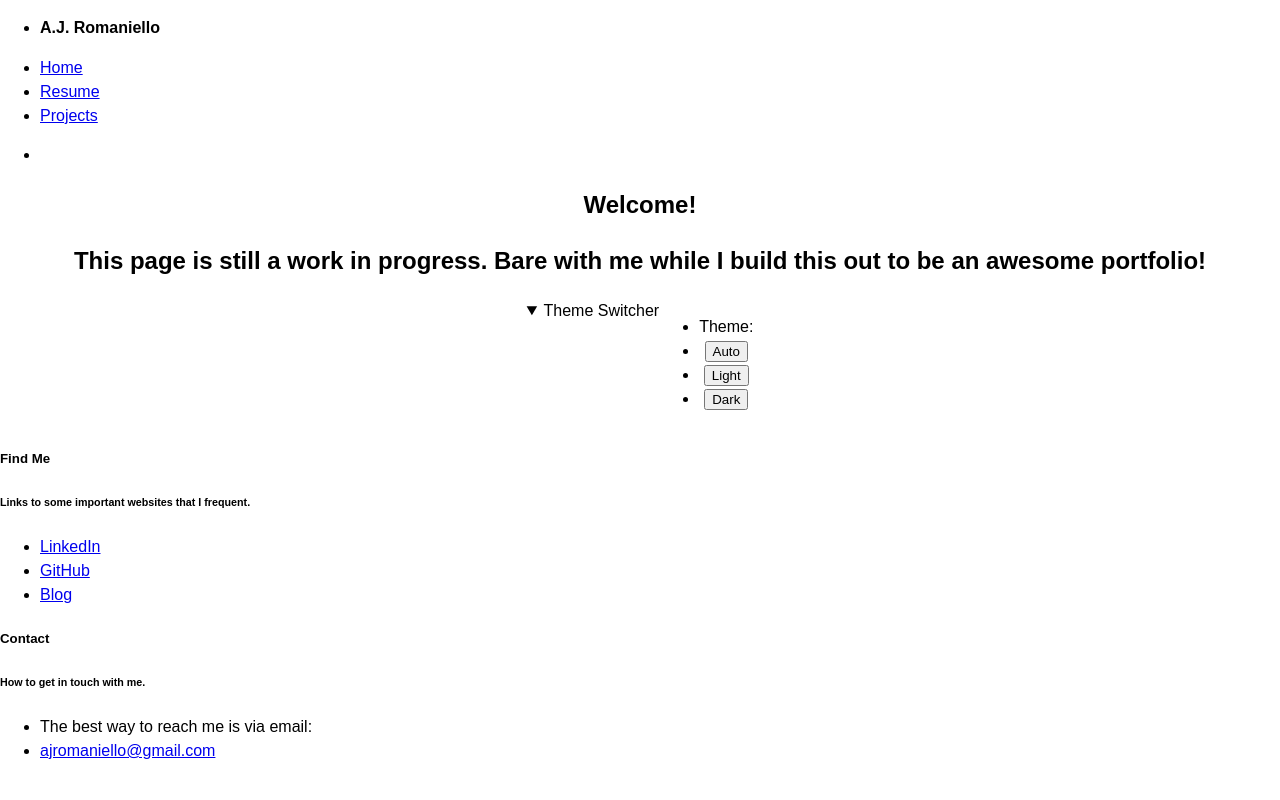
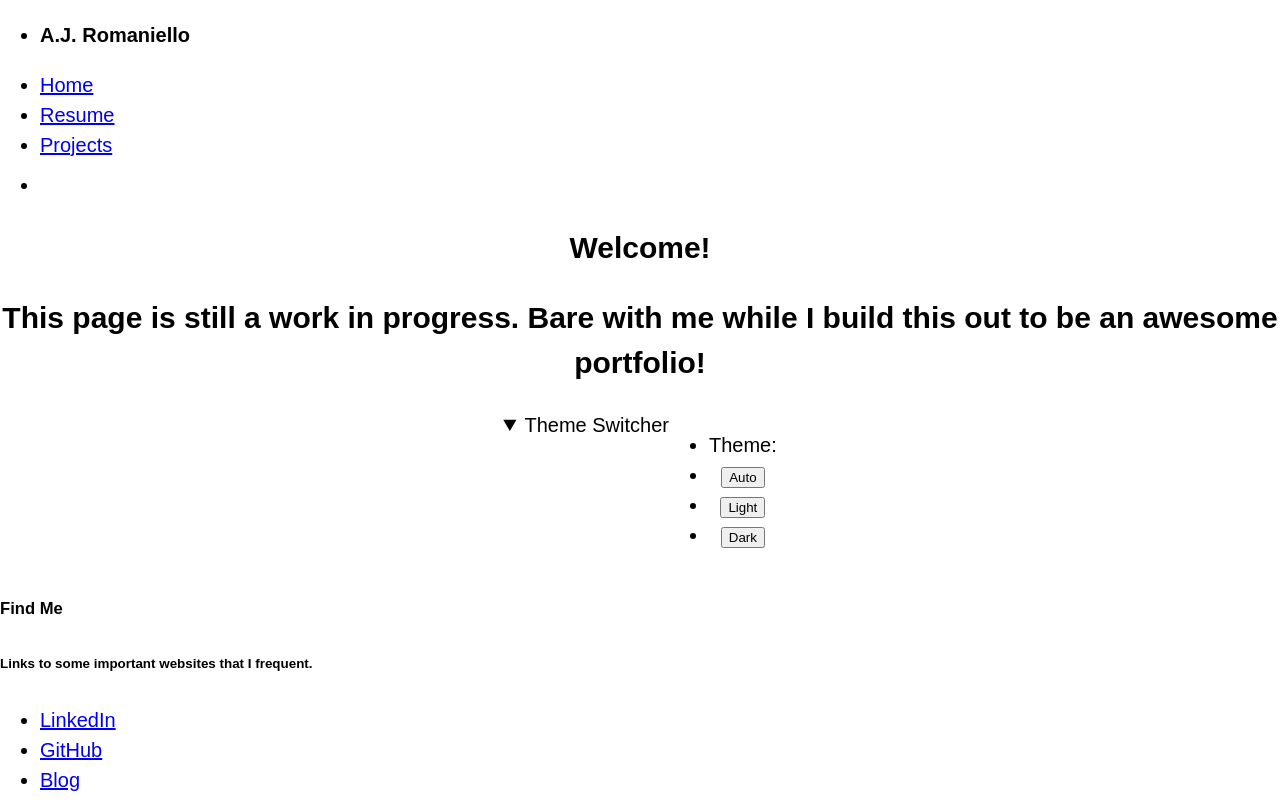
Before and after one commit to aj-rom/aj-rom.github.io, a React (Create React App) app: page /#/ in a window 1280 px wide. Shown: the top 800 px of the page. Built offline with nearby package versions, Linux system fonts and the light colour scheme.

Commit message:
add responsive spacing & typography, switch to rem

```diff
--- a/src/style/theme/default.css
+++ b/src/style/theme/default.css
@@ -11,9 +11,131 @@
     --text-spacing-vertical: 1.5rem;
     --section-spacing-vertical: calc(var(--spacing) * 2);
     --section-spacing-horizontal: var(--spacing);
-    --element-spacing-vertical: .75em;
-    --element-spacing-horizontal: 1em;
+    --element-spacing-vertical: .75rem;
+    --element-spacing-horizontal: 1rem;
     --grid-spacing-vertical: 0;
     --grid-spacing-horizontal: var(--spacing);
     --transition: .3s ease-in-out;
 }
+
+@media (min-width: 576px) {
+    :root {
+        --font-size: 17px;
+    }
+}
+
+@media (min-width: 768px) {
+    :root {
+        --font-size: 18px;
+    }
+}
+
+@media (min-width: 992px) {
+    :root {
+        --font-size: 19px;
+    }
+}
+
+@media (min-width: 1200px) {
+    :root {
+        --font-size: 20px;
+    }
+}
+
+@media (min-width: 576px) {
+    body > header,
+    body > main,
+    body > footer,
+    section {
+        --section-spacing-vertical: calc(var(--spacing) * 2.5);
+    }
+}
+
+@media (min-width: 768px) {
+    body > header,
+    body > main,
+    body > footer,
+    section {
+        --section-spacing-vertical: calc(var(--spacing) * 3);
+    }
+}
+
+@media (min-width: 992px) {
+    body > header,
+    body > main,
+    body > footer,
+    section {
+        --section-spacing-vertical: calc(var(--spacing) * 3.5);
+    }
+}
+
+@media (min-width: 1200px) {
+    body > header,
+    body > main,
+    body > footer,
+    section {
+        --section-spacing-vertical: calc(var(--spacing) * 4);
+    }
+}
+
+@media (min-width: 576px) {
+    article {
+        --section-spacing-horizontal: calc(var(--spacing) * 1.25);
+    }
+}
+
+@media (min-width: 768px) {
+    article {
+        --section-spacing-horizontal: calc(var(--spacing) * 1.5);
+    }
+}
+
+@media (min-width: 992px) {
+    article {
+        --section-spacing-horizontal: calc(var(--spacing) * 1.75);
+    }
+}
+
+@media (min-width: 1200px) {
+    article {
+        --section-spacing-horizontal: calc(var(--spacing) * 2);
+    }
+}
+
+small {
+    --font-size: 0.875em;
+}
+
+h1,
+h2,
+h3,
+h4,
+h5,
+h6 {
+    --font-weight: 700;
+}
+
+h1 {
+    --font-size: 2rem;
+    --typography-spacing-vertical: 3rem;
+}
+
+h2 {
+    --font-size: 1.75rem;
+    --typography-spacing-vertical: 2.625rem;
+}
+
+h3 {
+    --font-size: 1.5rem;
+    --typography-spacing-vertical: 2.25rem;
+}
+
+h4 {
+    --font-size: 1.25rem;
+    --typography-spacing-vertical: 1.875em;
+}
+
+h5 {
+    --font-size: 1.125rem;
+    --typography-spacing-vertical: 1.6875rem;
+}
```
